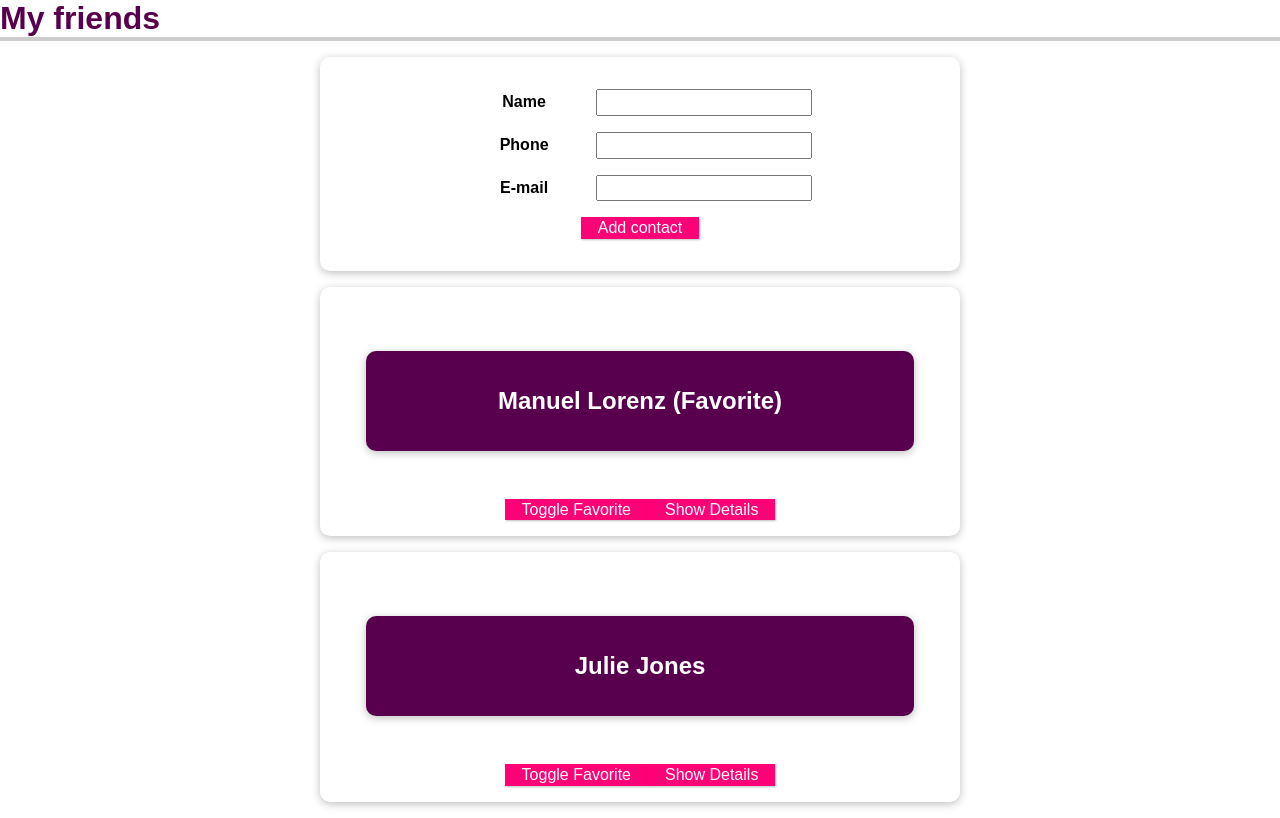
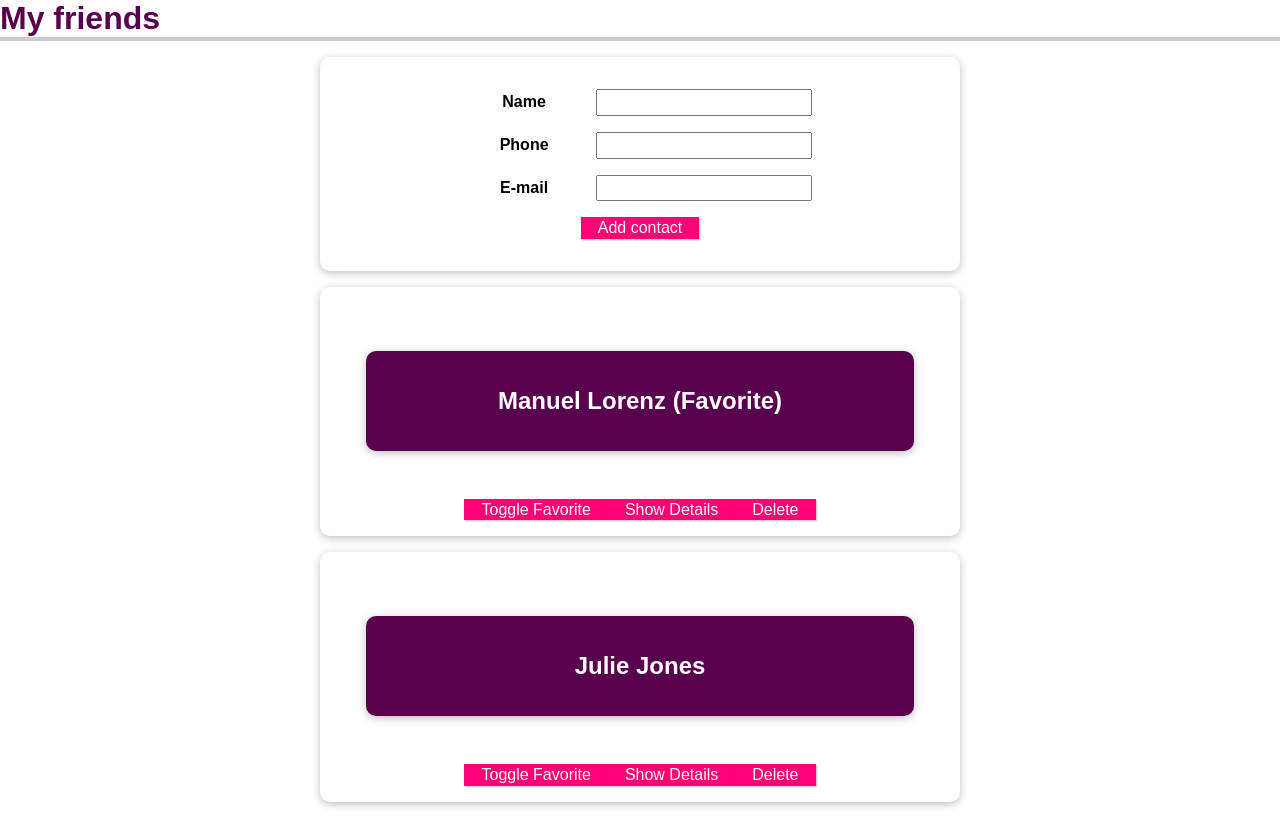
Before and after one commit to martLeroux/udemyVue, a Vue app in the folder vue-cli-01-a-new-vue-project/: page / in a window 1280 px wide. Built offline with nearby package versions, Linux system fonts and the light colour scheme.

Commit message:
#98: Delete

```diff
--- a/vue-cli-01-a-new-vue-project/src/App.vue
+++ b/vue-cli-01-a-new-vue-project/src/App.vue
@@ -3,7 +3,7 @@
   <h2>My friends</h2>
   <new-friend @add-contact="addContact"></new-friend>
   <ul>
-    <friend-contact v-for="friend in friends" :key="friend.id" :id="friend.id" :name="friend.name" :phone-number="friend.phone" :email-address="friend.email" v-bind:is-favorite="friend.isFavorite" @toggle-favorite="toggleFavoriteStatus"></friend-contact>
+    <friend-contact v-for="friend in friends" :key="friend.id" :id="friend.id" :name="friend.name" :phone-number="friend.phone" :email-address="friend.email" v-bind:is-favorite="friend.isFavorite" @toggle-favorite="toggleFavoriteStatus" @delete-contact="deleteContact"></friend-contact>
   </ul>
 </section>
 </template>
@@ -46,6 +46,9 @@
         isFavorite: false
       };
       this.friends.push(newFriendContact);
+    },
+    deleteContact(friendId) {
+      this.friends = this.friends.filter(friend => friend.id !== friendId);
     }
   }
 };
--- a/vue-cli-01-a-new-vue-project/src/components/FriendContact.vue
+++ b/vue-cli-01-a-new-vue-project/src/components/FriendContact.vue
@@ -7,6 +7,7 @@
       <li><strong>Phone:</strong> {{ phoneNumber }}</li>
       <li><strong>Email:</strong> {{ emailAddress }}</li>
     </ul>
+    <button @click="$emit('delete-contact', id)">Delete</button>
   </li>
 </template>
 
@@ -36,8 +37,8 @@
       default: false
     }
   },
-  //emits: ["toggle-favorite"],
-  emits: {
+  emits: ["toggle-favorite", "delete-contact"],
+  /*emits: {
     "toggle-favorite": function(id) {
       if (id) {
         return true;
@@ -46,7 +47,7 @@
         return false;
       }
     }
-  },
+  },*/
   data() {
     return {
       detailsAreVisible: false
```
